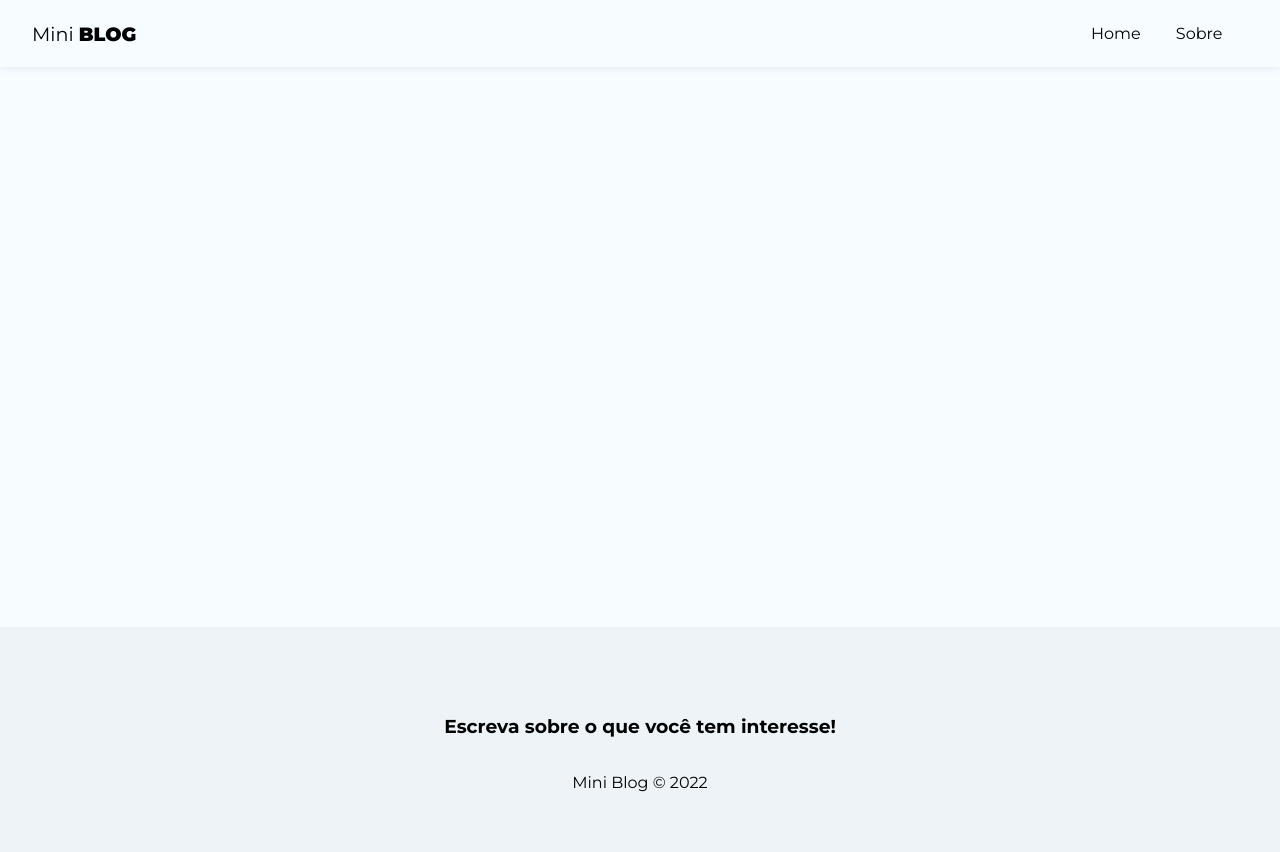
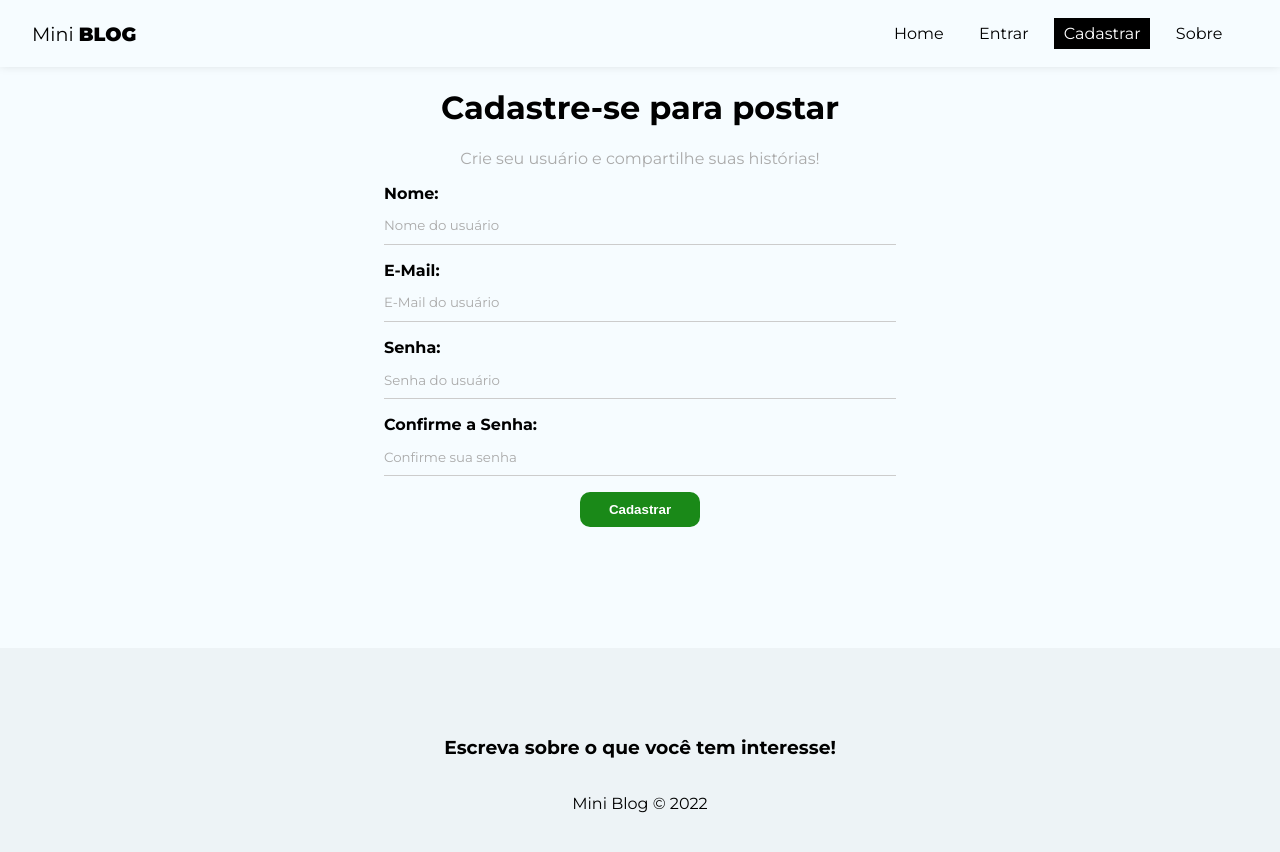
Before and after one commit to rafaelwr/miniblog, a React (Create React App) app: page /register in a window 1280 px wide. Shown: the top 852 px of the page. Built offline with nearby package versions, Linux system fonts and the light colour scheme.

Commit message:
Criação das páginas de Login e Cadastro.

```diff
--- a/src/App.js
+++ b/src/App.js
@@ -8,6 +8,8 @@
 // Components
 import Navbar from './components/Navbar';
 import Footer from './components/Footer';
+import Login from './pages/Login/Login';
+import Register from './pages/Register/Register';
 
 function App() {
   return (
@@ -18,6 +20,8 @@
           <Routes>
             <Route path="/" element={<Home />} />
             <Route path="/about" element={<About />} />
+            <Route path="/login" element={<Login />} />
+            <Route path="/register" element={<Register />} />
           </Routes>
         </div>
         <Footer />
--- a/src/components/Navbar.js
+++ b/src/components/Navbar.js
@@ -14,6 +14,12 @@
                 <NavLink to="/" end className={({ isActive }) => (isActive ? styles.active : '')}>Home</NavLink>
             </li>
             <li>
+                <NavLink to="/login" className={({ isActive }) => (isActive ? styles.active : '')}>Entrar</NavLink>
+            </li>
+            <li>
+                <NavLink to="/register" className={({ isActive }) => (isActive ? styles.active : '')}>Cadastrar</NavLink>
+            </li>
+            <li>
                 <NavLink to="/about" className={({ isActive }) => (isActive ? styles.active : '')}>Sobre</NavLink>
             </li>
         </ul>
--- /dev/null
+++ b/src/pages/Login/Login.js
@@ -0,0 +1,11 @@
+import styles from './Login.module.css';
+
+const Login = () => {
+  return (
+    <div>
+        <h1>Login</h1>
+    </div>
+  )
+}
+
+export default Login
--- /dev/null
+++ b/src/pages/Register/Register.js
@@ -0,0 +1,53 @@
+import styles from './Register.module.css';
+
+import { useState, useEffect } from 'react';
+
+const Register = () => {
+  return (
+    <div className={styles.register}>
+        <h1>Cadastre-se para postar</h1>
+        <p>Crie seu usuário e compartilhe suas histórias!</p>
+        <form>
+            <label>
+                <span>Nome:</span>
+                <input
+                    type="text"
+                    name="displayName"
+                    required
+                    placeholder="Nome do usuário"
+                />
+            </label>
+            <label>
+                <span>E-Mail:</span>
+                <input
+                    type="email"
+                    name="email"
+                    required
+                    placeholder="E-Mail do usuário"
+                />
+            </label>
+            <label>
+                <span>Senha:</span>
+                <input
+                    type="password"
+                    name="password"
+                    required
+                    placeholder="Senha do usuário"
+                />
+            </label>
+            <label>
+                <span>Confirme a Senha:</span>
+                <input
+                    type="password"
+                    name="confirmPassword"
+                    required
+                    placeholder="Confirme sua senha"
+                />
+            </label>
+            <button type="submit" className="btn">Cadastrar</button>
+        </form>
+    </div>
+  )
+}
+
+export default Register
--- /dev/null
+++ b/src/pages/Register/Register.module.css
@@ -0,0 +1,7 @@
+.register {
+    text-align: center;
+  }
+
+  .register p {
+    color: #aaa;
+  }
```
Also changed, not shown: src/pages/Login/Login.module.css (added).
